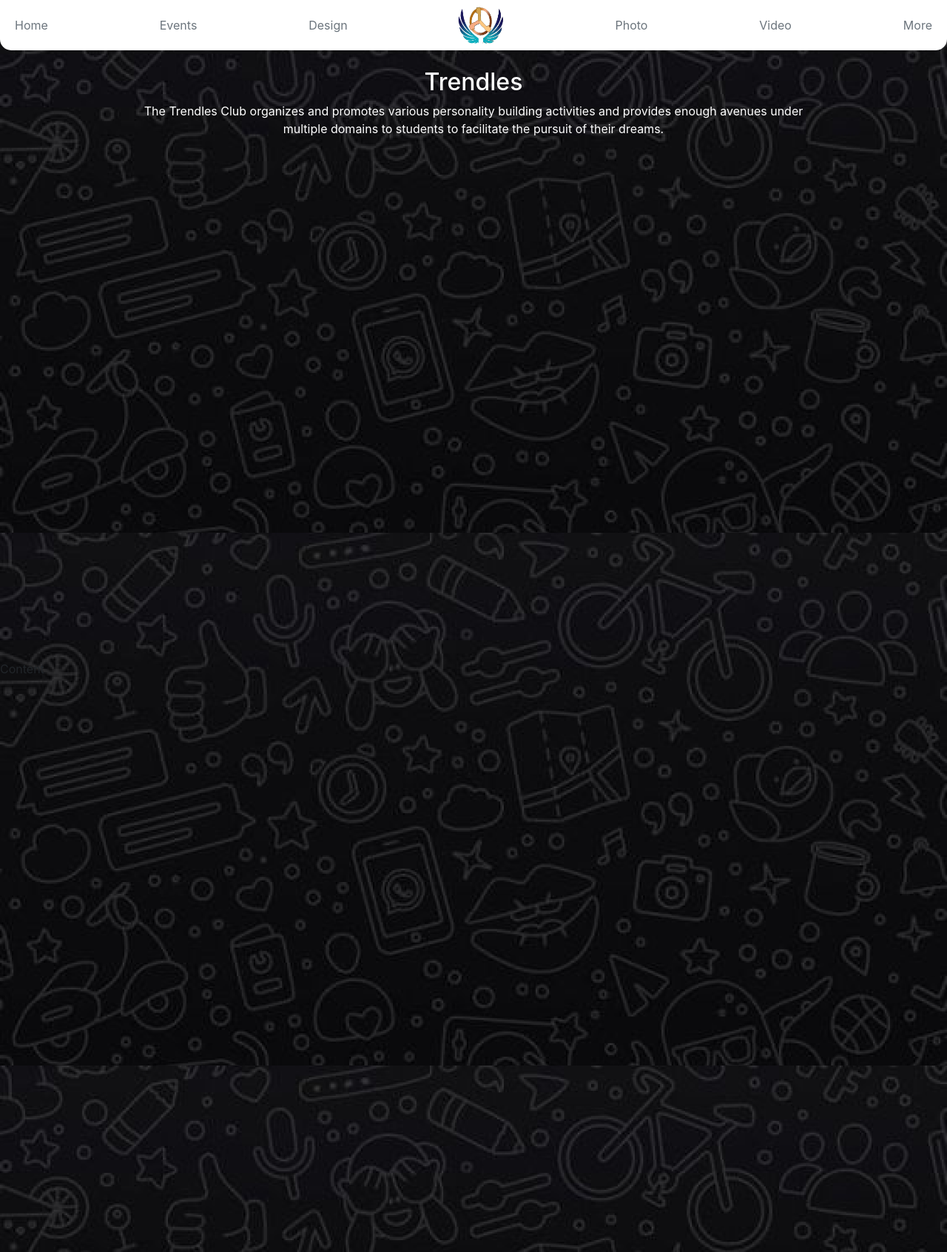
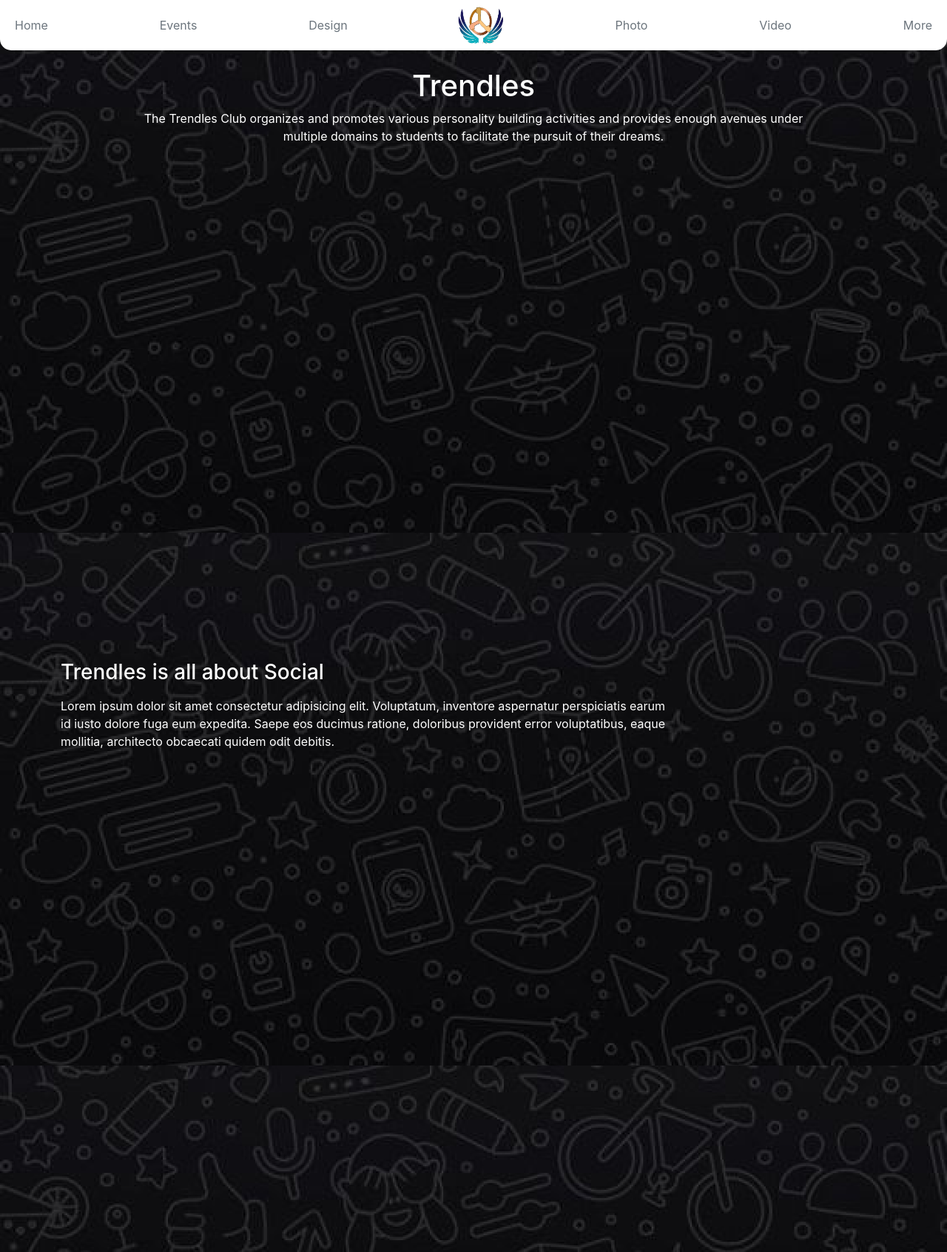
Before and after one commit to aryasuneesh/trendles-2022, a React (Create React App) app: page / in a window 1280 px wide. Shown: the whole page at 74% size. Built offline with nearby package versions, Linux system fonts and the light colour scheme.

Commit message:
content2

```diff
--- a/src/myComponents/Content1.js
+++ b/src/myComponents/Content1.js
@@ -9,9 +9,12 @@ export const Content1 = () => {
         margin:"0px 15% 0 15%"
     }
   return (
+    <>
     <div className='content' style={contentStyle}>
-      <p className="h2 mt-4" align="center" style={pStyle}>Trendles</p>
+      <p className="h1 mt-4" align="center" style={pStyle}>Trendles</p>
       <p align="center" className='mt-2 ' style={pStyle}>The Trendles Club organizes and promotes various personality building activities and provides enough avenues under multiple domains to students to facilitate the pursuit of their dreams. </p>
-      </div>
+    </div>
+
+    </>
   )
 }
--- a/src/myComponents/Content2.js
+++ b/src/myComponents/Content2.js
@@ -1,10 +1,20 @@
 import React from 'react'
 
 export const Content2 = () => {
-    let contentStyle={
-        minHeight:"100vh",
+    let contentStyle = {
+        minHeight: "100vh",
     }
-  return (
-    <div className='content' style={contentStyle}>Content</div>
-  )
+    return (
+        <>
+            <div className="container">
+                <div className="row">
+                    <div className="col-12 col-sm-9" style={contentStyle}>
+                        <p className="h3" align="left" style={{color:"white"}}>Trendles is all about Social</p>
+                        <p align="left" className='mt-3' style={{color:"white"}}>Lorem ipsum dolor sit amet consectetur adipisicing elit. Voluptatum, inventore aspernatur perspiciatis earum id iusto dolore fuga eum expedita. Saepe eos ducimus ratione, doloribus provident error voluptatibus, eaque mollitia, architecto obcaecati quidem odit debitis.</p>
+                    </div>
+                </div>
+            </div>
+
+        </>
+    )
 }
```
